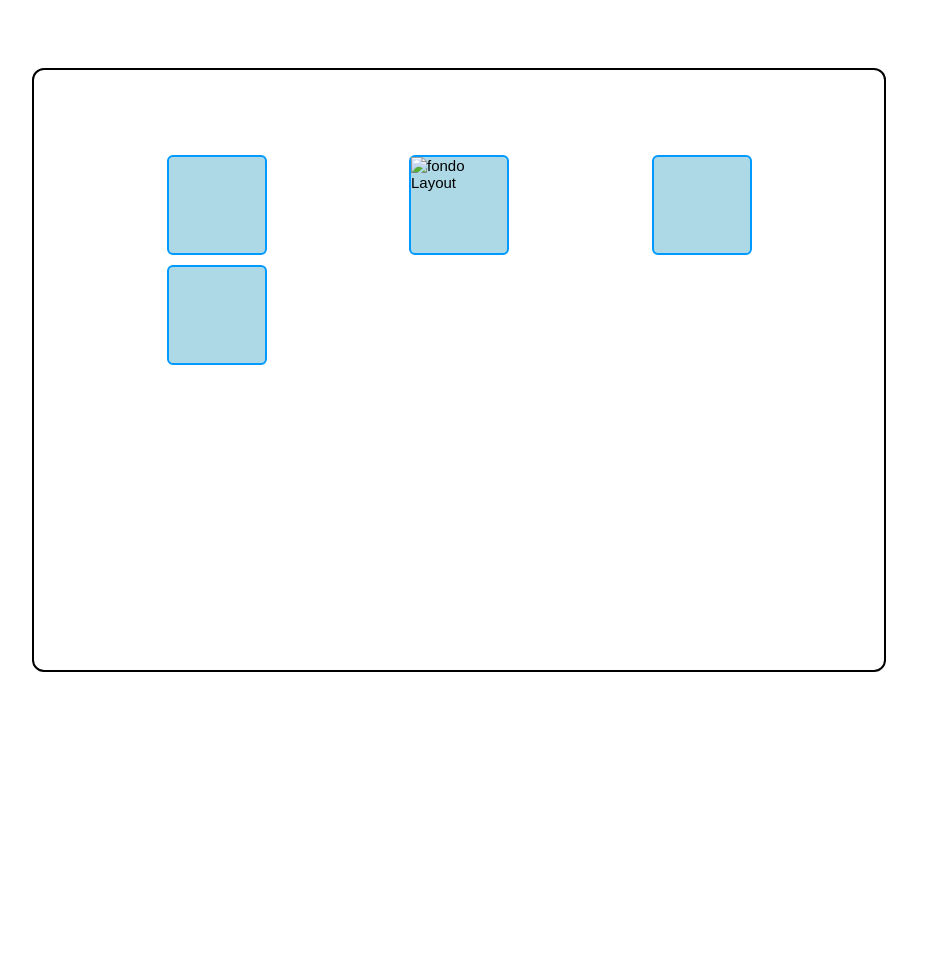
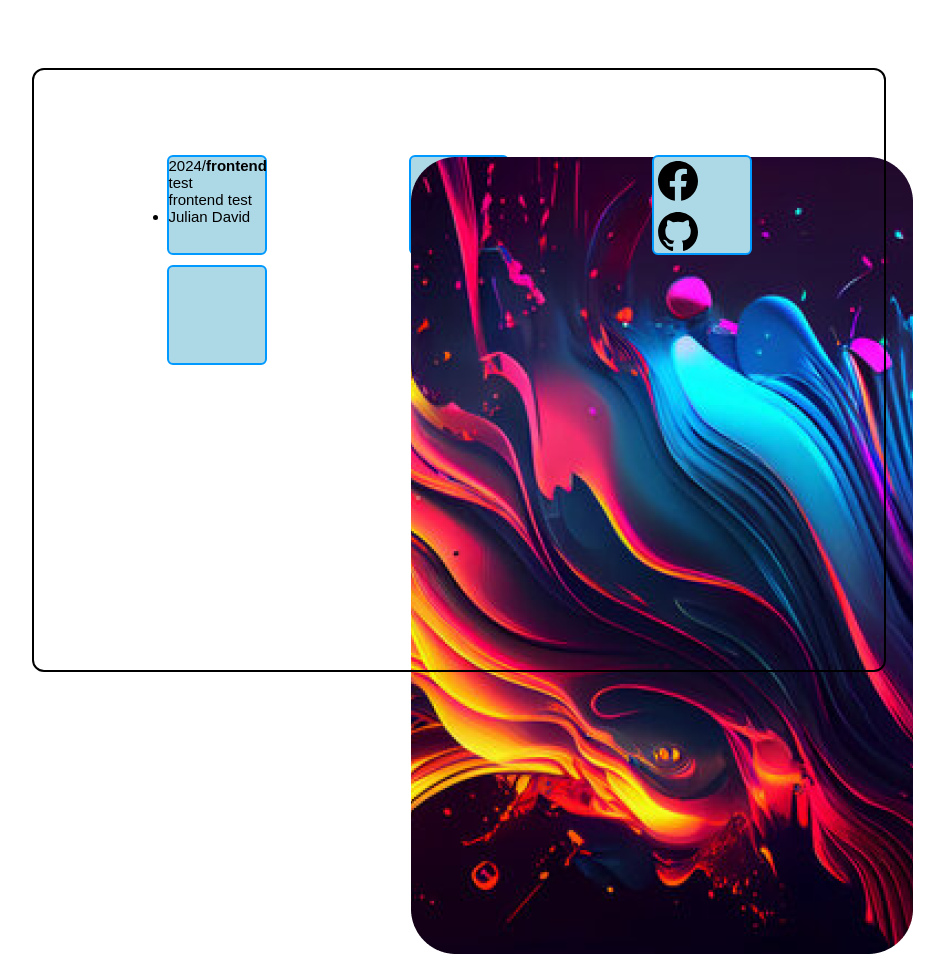
Before and after one commit to DavidGomez-Code/Proyecto-frontend-test, a plain HTML site: page index.html in a window 1280 px wide. Shown: the whole page, without its empty margins (181-1125 px from the left). Before the commit the page ends 800 px from the top, so only its background shows below. Drawn offline with nearby package versions, Linux system fonts and the light colour scheme.

Commit message:
El archivo esta terminado con su respectiva estructura necesaria para el desarrollo del diseño

```diff
--- a/index.html
+++ b/index.html
@@ -3,23 +3,44 @@
 <head>
     <meta charset="UTF-8">
     <meta name="viewport" content="width=device-width, initial-scale=1.0">
+    <link href='https://unpkg.com/boxicons@2.1.4/css/boxicons.min.css' rel='stylesheet'>
     <link rel="stylesheet" href="style.css">
     <title>Frontend-Test</title>
 </head>
 <body>
 
     <!-- Creo que es todo lo que necesitamos para crear el diseño -->
+        <section class="container">
 
-    <section class="container">
+                <div class="primer-container">
 
-            <div class="primer-container"></div>
-            <div class="segundo-container">
-                <img src="../Frontend-test/assets/Fondo Layout.jpeg" alt="fondo Layout">
-            </div>
-            <div class="tercer-container"></div>
-            <div class="cuarto-container"></div>
+                    <p class="paragrah">2024/<strong>frontend</strong></p>
+                    <p class="negrita">test</p>
 
-    </section>
+                    <p class="test">frontend test</p>
+                    <ul class="estilos">
+                        <li class="dev">Julian David</li>
+                    </ul>
 
+                </div>
+
+                <div class="segundo-container">
+
+                    <img class="fondo" src="./assets/image-dos.png" alt="fondo Layout">
+
+                </div>
+
+
+                <div class="tercer-container">
+
+                    <img src="./assets/facebook-circle-logo-48.png" alt="logito facebook">
+                    <img class="git" src="./assets/git-logo-48.png" alt="logito github">
+
+                </div>
+
+
+                <div class="cuarto-container"></div>
+
+            </section>
 </body>
 </html>
```
